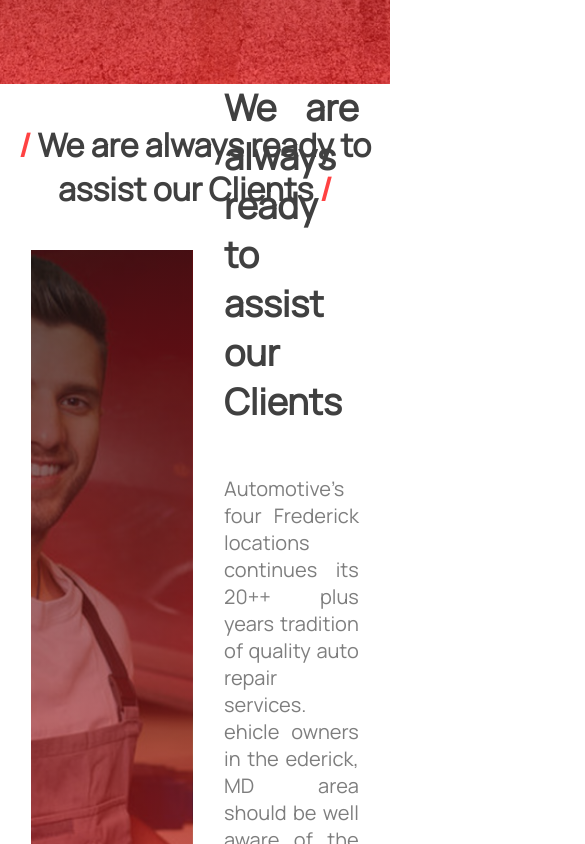
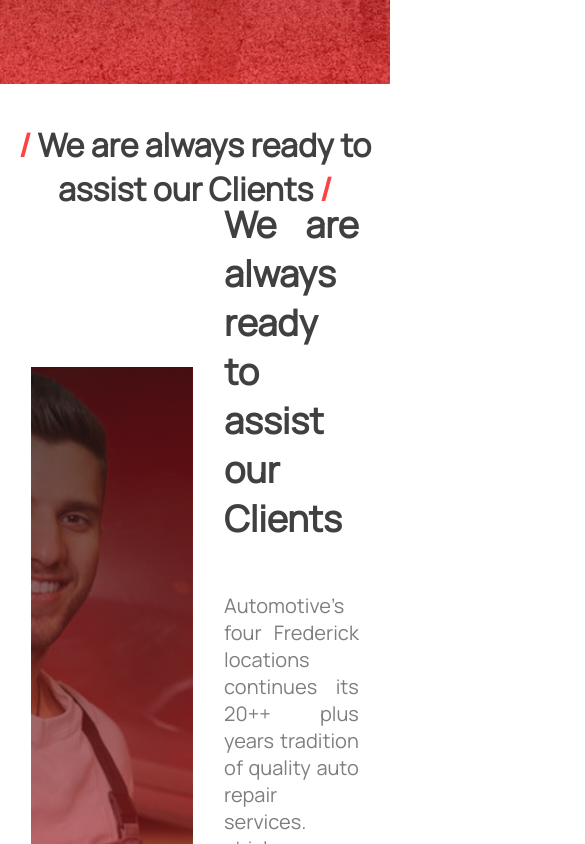
Before and after one commit to kenankaric122/carserviceweb, a React (Create React App) app: page /aboutus in a window 390 px wide. Shown: the part 760-1604 px from the top of the page, 585 px wide, since content can reach past the window. Built offline with nearby package versions, Linux system fonts and the light colour scheme.

Commit message:
:lipstick: styles updated

```diff
--- a/src/components/styles/Clients.css
+++ b/src/components/styles/Clients.css
@@ -30,3 +30,15 @@
     color: rgb(126, 126, 126);
     font-size: 20px;
 }
+
+@media only screen and (max-width: 600px) {
+
+    .clients1{
+        margin-bottom: 10%;
+    }
+
+    .clients{
+        margin-top: 40%;
+    }
+
+  }
--- a/src/components/styles/Testimonials.css
+++ b/src/components/styles/Testimonials.css
@@ -42,7 +42,7 @@ span{
     .test1{
 
         height: 70vh;
-        margin-bottom: 1200px;
+        margin-bottom: 200px;
     }
 
   }
--- a/src/components/styles/Works.css
+++ b/src/components/styles/Works.css
@@ -33,3 +33,10 @@
     color: rgb(92, 92, 92);
 
 }
+
+@media only screen and (max-width: 600px) {
+
+    .w1{
+        display: none;
+    }
+  }
```
Also changed, not shown: src/components/styles/Experience.css (line endings or trailing spaces).
